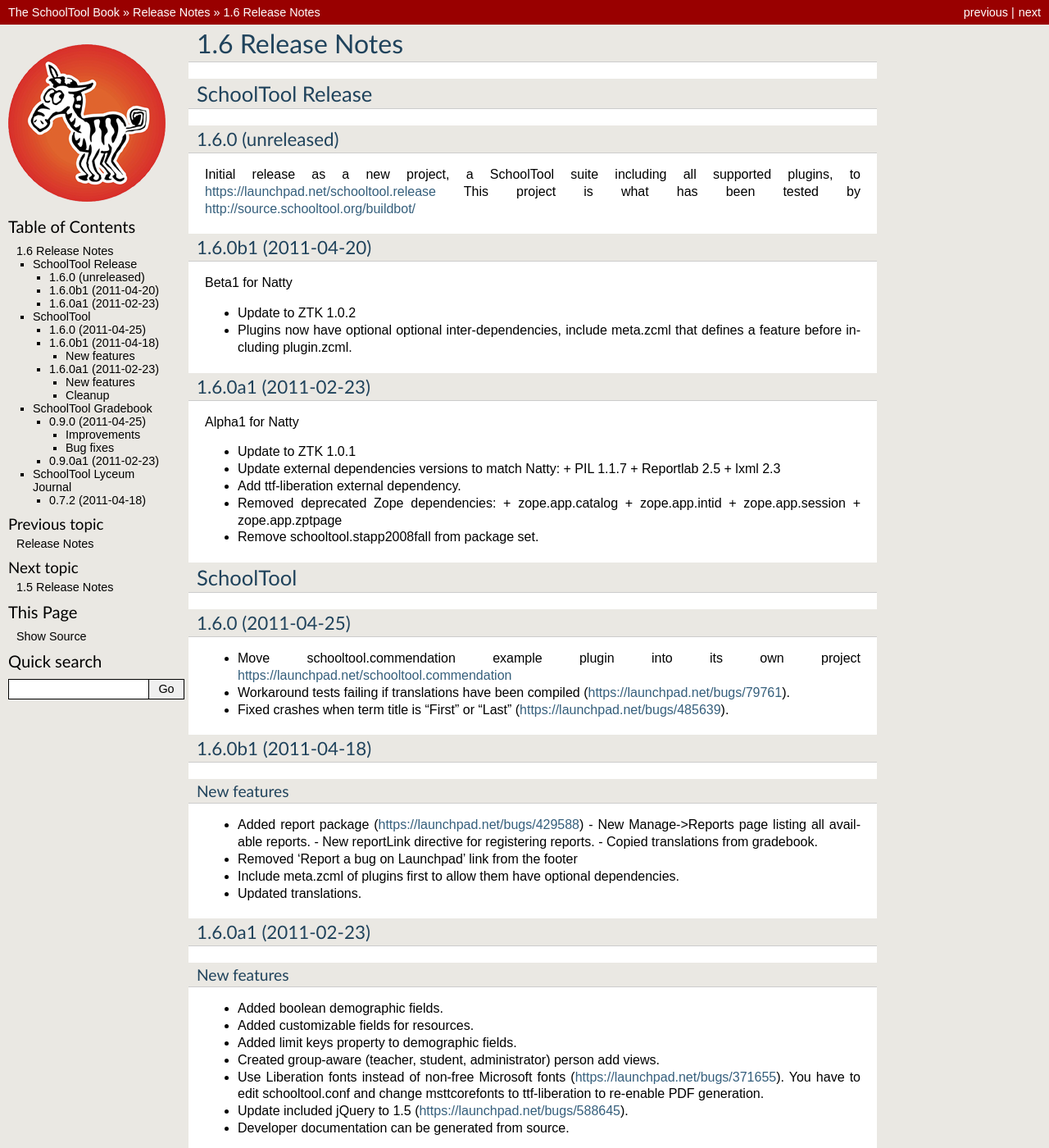
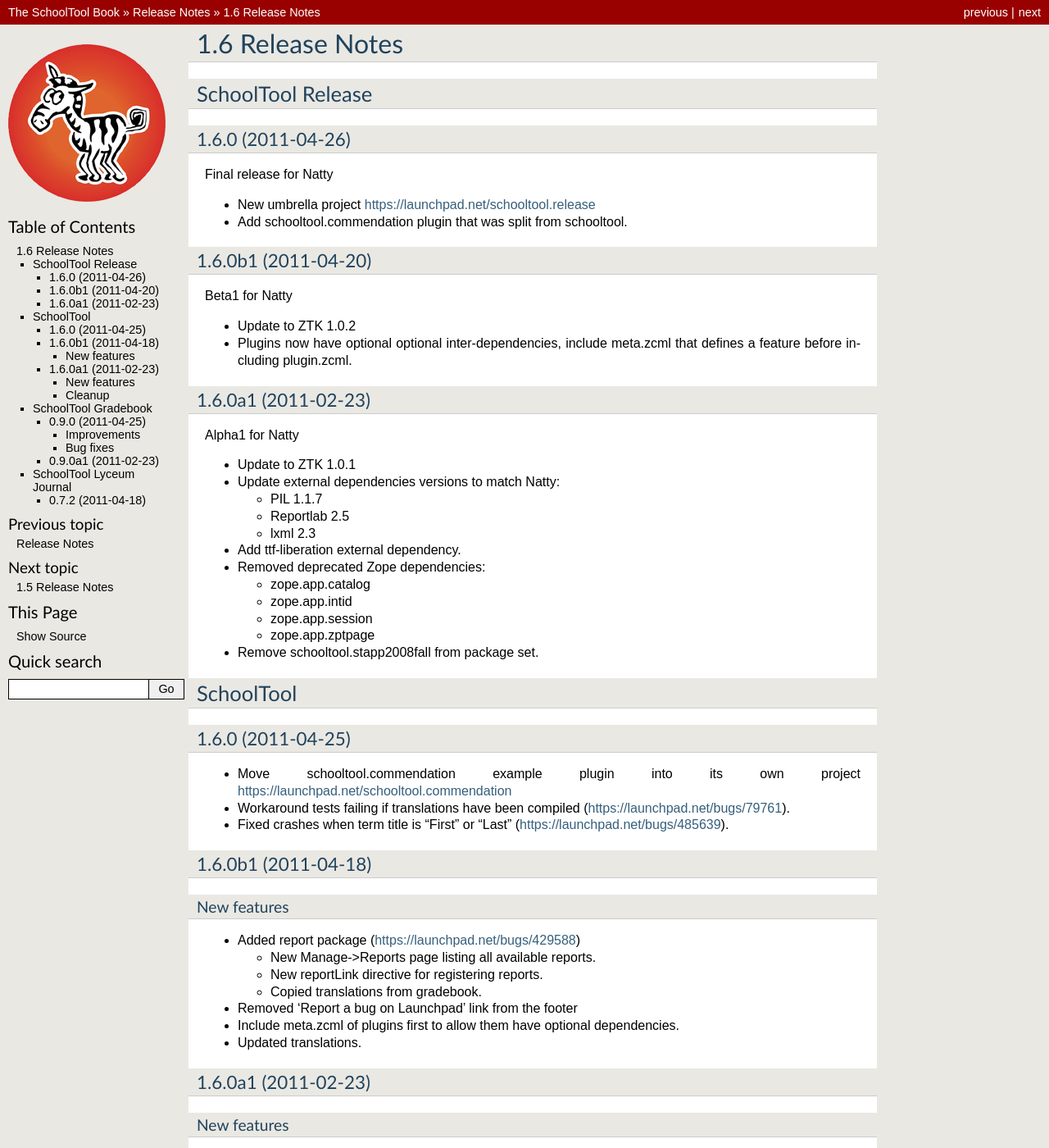
Before and after one commit to schooltool-project/schooltool-book, a Sphinx documentation site: the page built from source/1.6-release-notes.rst, in a window 1280 px wide and 1400 px high. Shown: the whole window at 82% size. Built offline with Sphinx 7.4.7, drawn with Linux system fonts in a browser that asks for light colours.

Commit message:
Fix release notes formatting, add 1.6.0 release date.

```diff
--- a/source/1.6-release-notes.rst
+++ b/source/1.6-release-notes.rst
@@ -4,12 +4,13 @@
 SchoolTool Release
 ==================
 
-1.6.0 (unreleased)
+1.6.0 (2011-04-26)
 ------------------
 
-Initial release as a new project, a SchoolTool suite including all supported
-plugins, to https://launchpad.net/schooltool.release
-This project is what has been tested by http://source.schooltool.org/buildbot/
+Final release for Natty
+
+- New umbrella project https://launchpad.net/schooltool.release
+- Add schooltool.commendation plugin that was split from schooltool.
 
 
 1.6.0b1 (2011-04-20)
@@ -29,15 +30,19 @@
 
 - Update to ZTK 1.0.1
 - Update external dependencies versions to match Natty:
+
   + PIL 1.1.7
   + Reportlab 2.5
   + lxml 2.3
+
 - Add ttf-liberation external dependency.
 - Removed deprecated Zope dependencies:
+
   + zope.app.catalog
   + zope.app.intid
   + zope.app.session
   + zope.app.zptpage
+
 - Remove schooltool.stapp2008fall from package set.
 
 
@@ -60,9 +65,11 @@
 ++++++++++++
 
 - Added report package (https://launchpad.net/bugs/429588)
-  - New Manage->Reports page listing all available reports.
-  - New reportLink directive for registering reports.
-  - Copied translations from gradebook.
+
+  + New Manage->Reports page listing all available reports.
+  + New reportLink directive for registering reports.
+  + Copied translations from gradebook.
+
 - Removed 'Report a bug on Launchpad' link from the footer
 - Include meta.zcml of plugins first to allow them have optional dependencies.
 - Updated translations.
--- a/source/email.rst
+++ b/source/email.rst
@@ -9,7 +9,7 @@
 
 As an example of an external email service, here's the relevant data for enabling GMail:
 
-    .. image:: images/email-1.pngq
+    .. image:: images/email-1.png
 
 
 To send email through Gmail, log in as **manager**, and go to **Manage** and then **Outgoing Email**:
```
